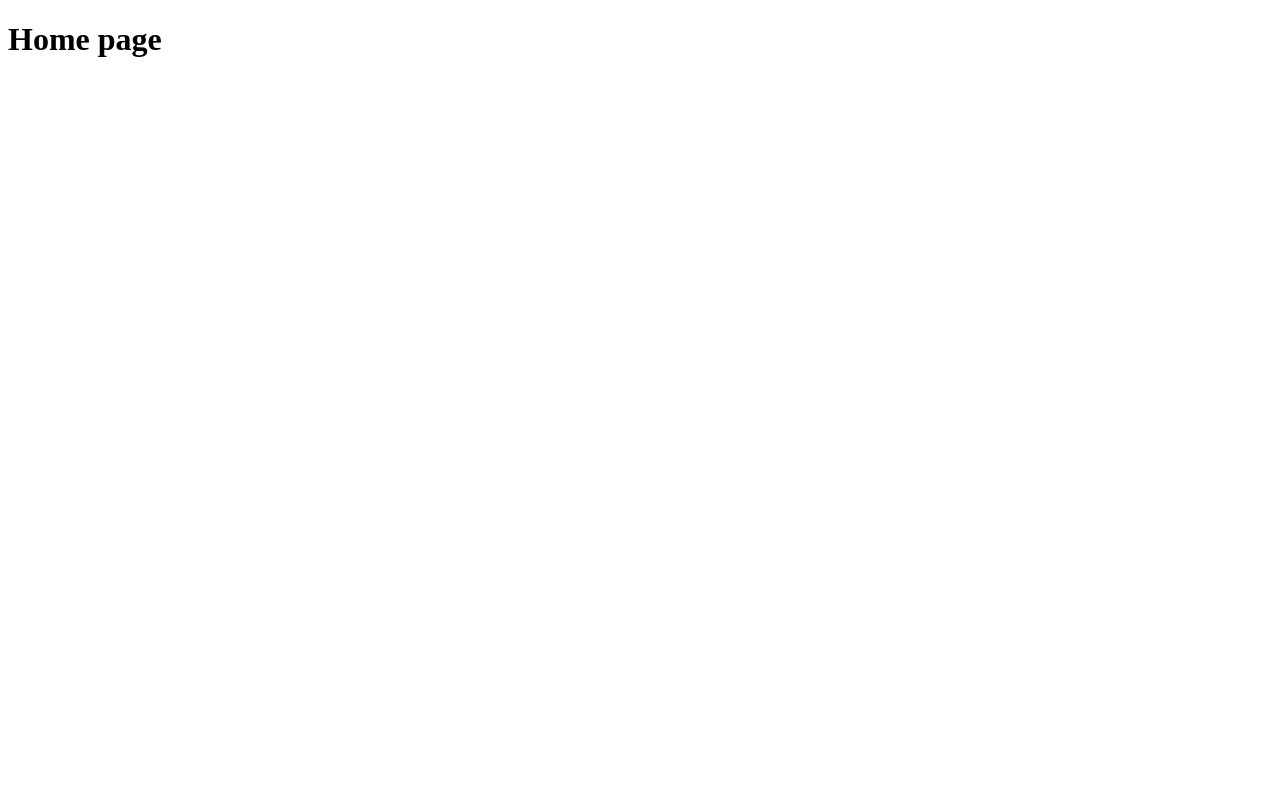
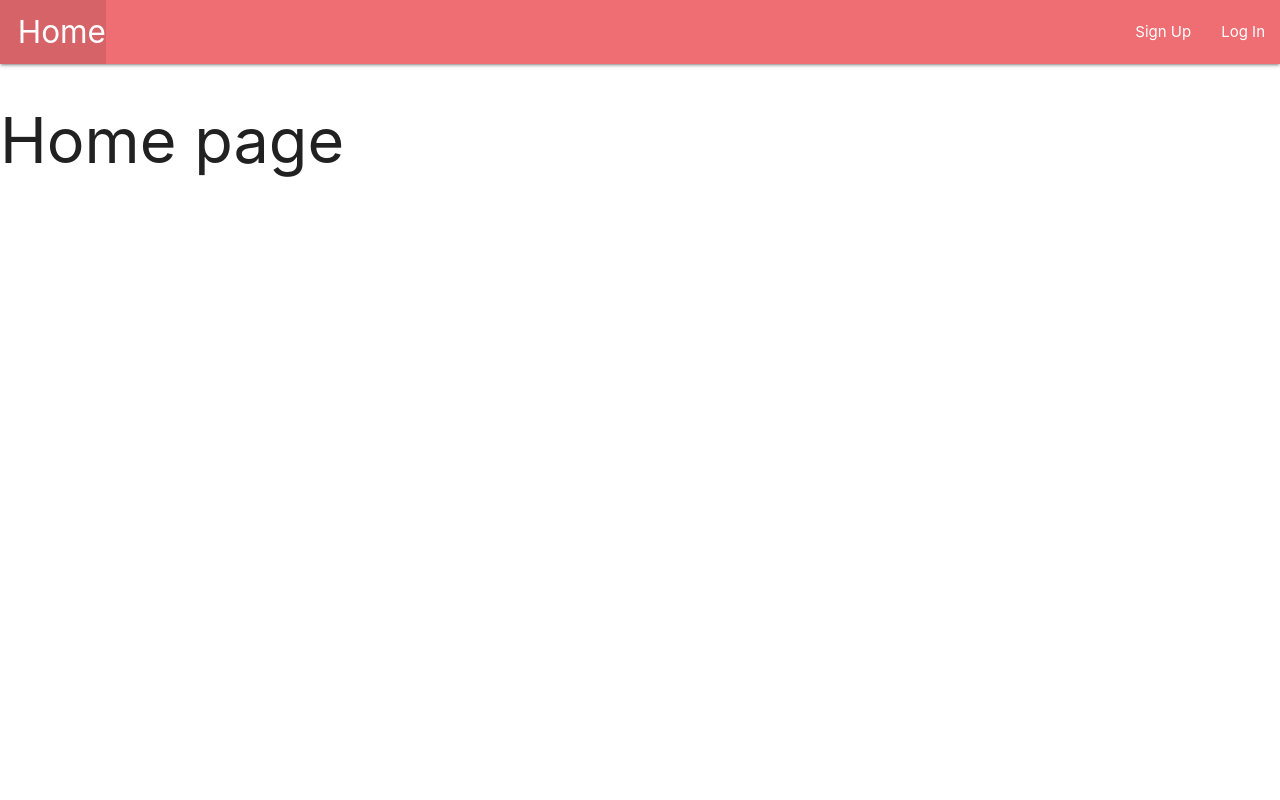
Before and after one commit to maniac-b8/tasterater, a Django app: page / in a window 1280 px wide. Before the commit the page is almost empty. Run offline with Django 5.2, Linux system fonts and the light colour scheme.

Commit message:
add dynamic nav bar

```diff
--- /dev/null
+++ b/main_app/static/css/style.css
@@ -0,0 +1,9 @@
+body {
+    display: flex;
+    min-height: 100vh;
+    flex-direction: column;
+  }
+
+  main {
+    flex: 1 0 auto;
+  }
--- a/main_app/templates/base.html
+++ b/main_app/templates/base.html
@@ -1,11 +1,41 @@
+{% load static %}
+
 <!DOCTYPE html>
 <html lang="en">
 <head>
     <meta charset="UTF-8">
     <meta name="viewport" content="width=device-width, initial-scale=1.0">
-    <title>Document</title>
+    <meta http-equiv="X-UA-Compatible" content="ie=edge">
+    <title>Taste Rater</title>
+    <link rel="stylesheet" href="https://cdnjs.cloudflare.com/ajax/libs/materialize/1.0.0/css/materialize.min.css">
+    <link rel="stylesheet" type="text/css" href="{% static 'css/style.css' %}">
+    <script src="https://cdnjs.cloudflare.com/ajax/libs/materialize/1.0.0/js/materialize.min.js"></script>
 </head>
 <body>
+    <header class="navbar-fixed">
+        <nav>
+            <div class="nav-wrapper">
+                <ul>
+                    <li><a href="{% url 'home' %}" class="left brand-logo">&nbsp;&nbsp;Home</a></li>
+                </ul>
+                <ul class="right">
+                  {% if user.is_authenticated %}
+                    <li>
+                        <a href="#">
+                          <form method="post" action="{% url 'logout' %}">
+                            {% csrf_token %}
+                            <button type="submit" class="submit-link">Log Out</button>
+                          </form>
+                        </a>
+                    </li>
+                  {% else %}
+                    <li><a href="{% url 'signup' %}">Sign Up</a></li>
+                    <li><a href="{% url 'login' %}">Log In</a></li>
+                  {% endif %}
+                </ul>
+            </div>
+        </nav>
+    </header>
     {% block content %}
     {% endblock %}
 </body>
--- a/tasterater/settings.py
+++ b/tasterater/settings.py
@@ -128,6 +128,8 @@ STATIC_URL = 'static/'
 
 LOGIN_REDIRECT_URL = '/'
 
+LOGOUT_REDIRECT_URL = '/'
+
 # Default primary key field type
 # https://docs.djangoproject.com/en/5.0/ref/settings/#default-auto-field
 
```
